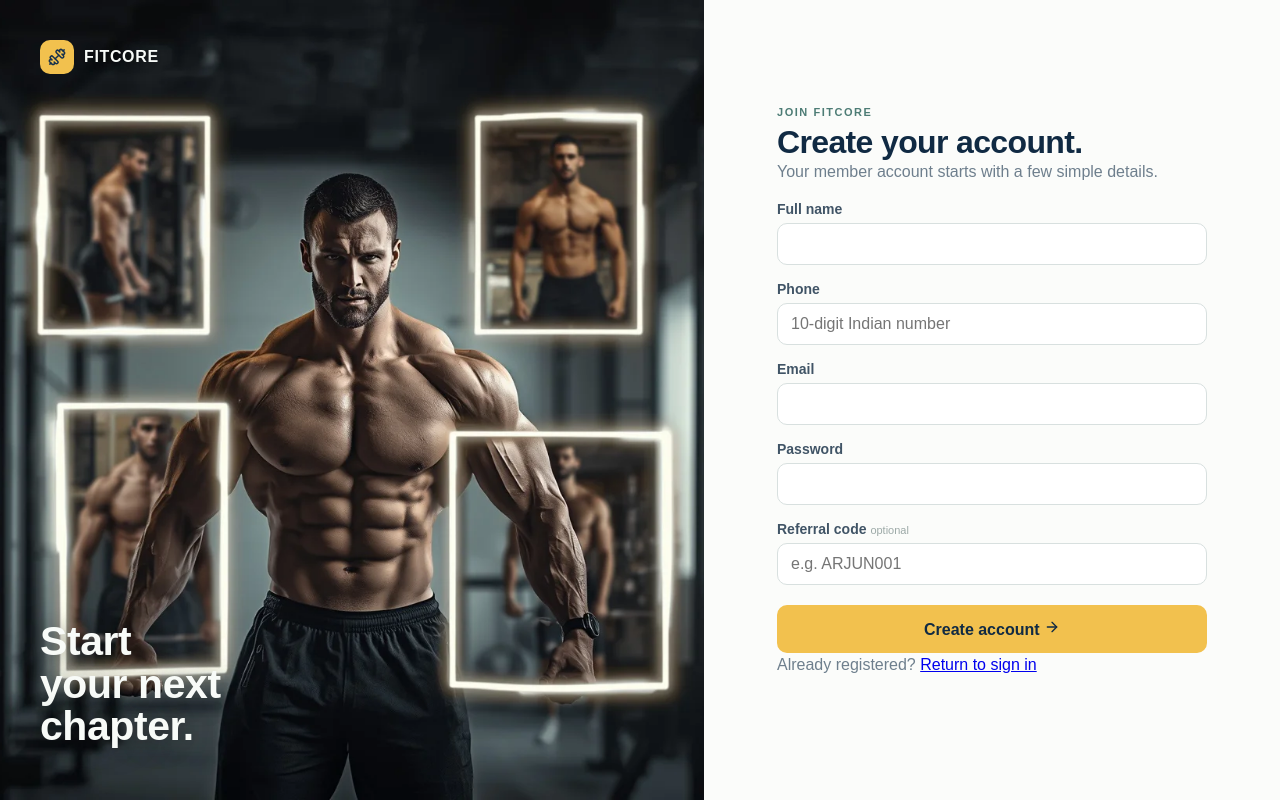
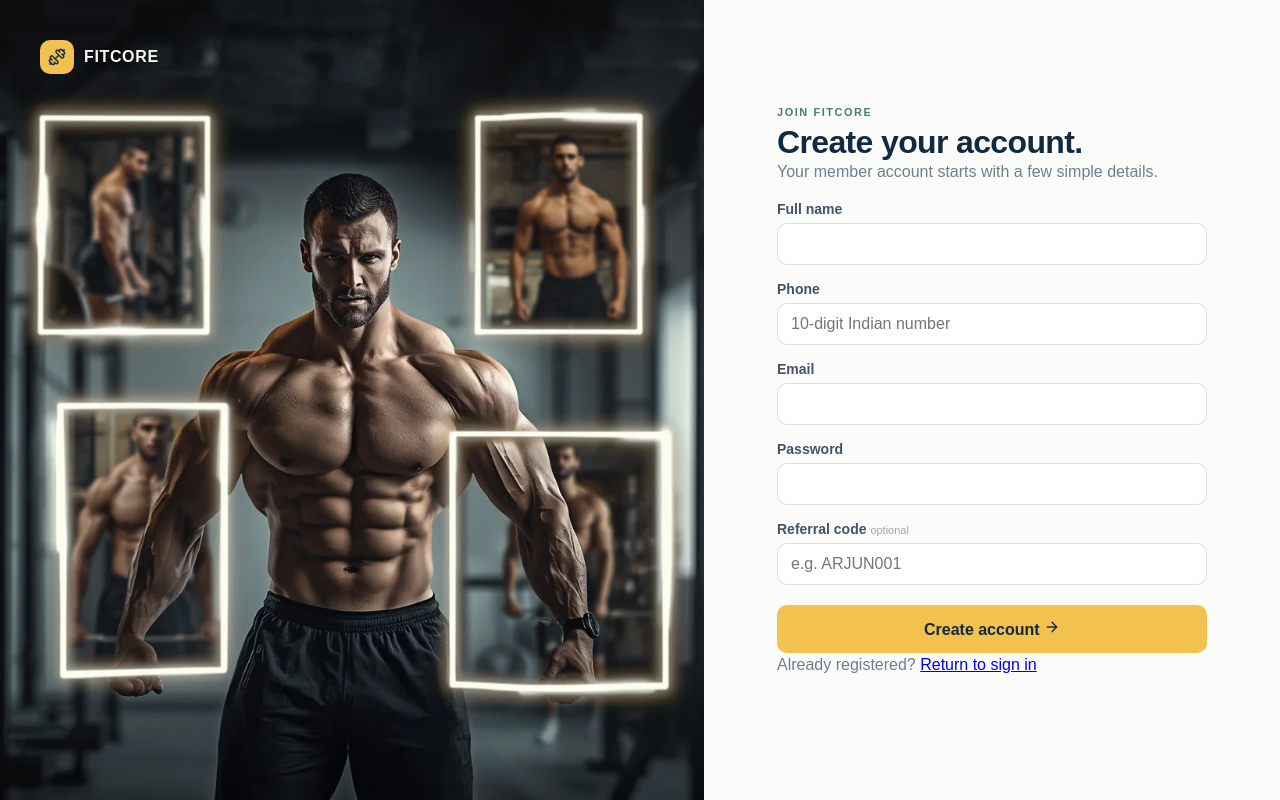
Before and after one commit to kunal031/fitcore-v2, a React (Vite) app in the folder client/: page /register in a window 1280 px wide. Built offline with nearby package versions, Linux system fonts and the light colour scheme; no server answers.

Commit message:
Register Page UI Changes

```diff
--- a/client/src/pages/auth/RegisterPage.tsx
+++ b/client/src/pages/auth/RegisterPage.tsx
@@ -37,9 +37,6 @@ export default function RegisterPage() {
 				<img className="auth-art-image" src={gymHero} alt="" aria-hidden="true" />
 				<div className="auth-art-content">
 					<div className="brand"><span className="brand-mark"><Dumbbell size={18} /></span><span className="brand-text">FITCORE</span></div>
-					<div className="auth-art-copy">
-						<h1>Start your next chapter.</h1>
-					</div>
 				</div>
 			</section>
 			<section className="auth-panel"><div className="auth-card"><p className="eyebrow">Join FitCore</p><h2>Create your account.</h2><p className="muted">Your member account starts with a few simple details.</p>
```
